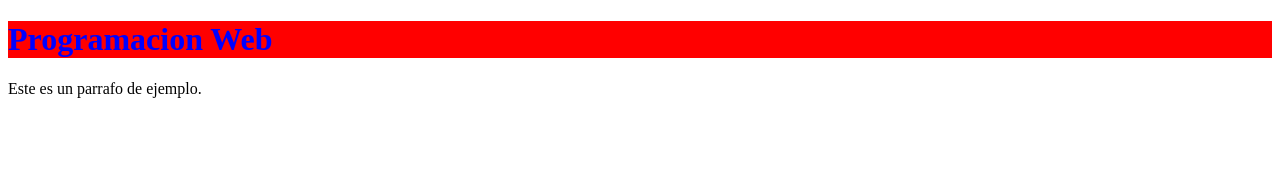
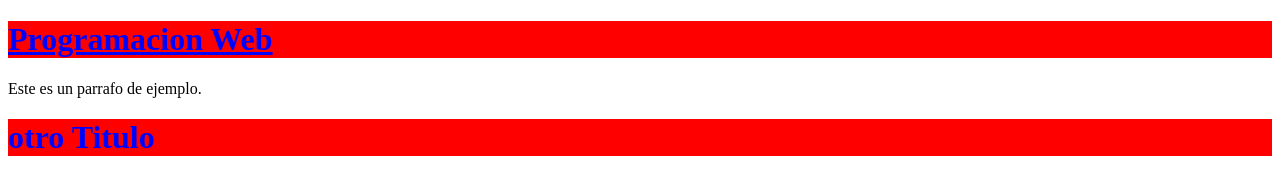
Before and after one commit to fernandoAPG/Progra--web-1, a plain HTML site: page index.html in a window 1280 px wide. Drawn offline with Linux system fonts and the light colour scheme.

Commit message:
segundo commit

```diff
--- a/index.html
+++ b/index.html
@@ -1,15 +1,19 @@
 <!DOCTYPE html>
 <html lang="en">
+
 <head>
     <meta charset="UTF-8">
     <meta name="viewport" content="width=device-width, initial-scale=1.0">
     <title>Document</title>
     <link rel="stylesheet" href="style.css">
 </head>
+
 <body>
-    <h1>Programacion Web</h1>
+    <h1 id="titulo1">Programacion Web</h1>
     <p>
         Este es un parrafo de ejemplo.
     </p>
+    <h1>otro Titulo</h1>
 </body>
+
 </html>
--- a/style.css
+++ b/style.css
@@ -2,3 +2,6 @@ h1{
     background-color: red;
     color: blue;
 }
+#titulo1{
+    text-decoration: underline;
+}
```
